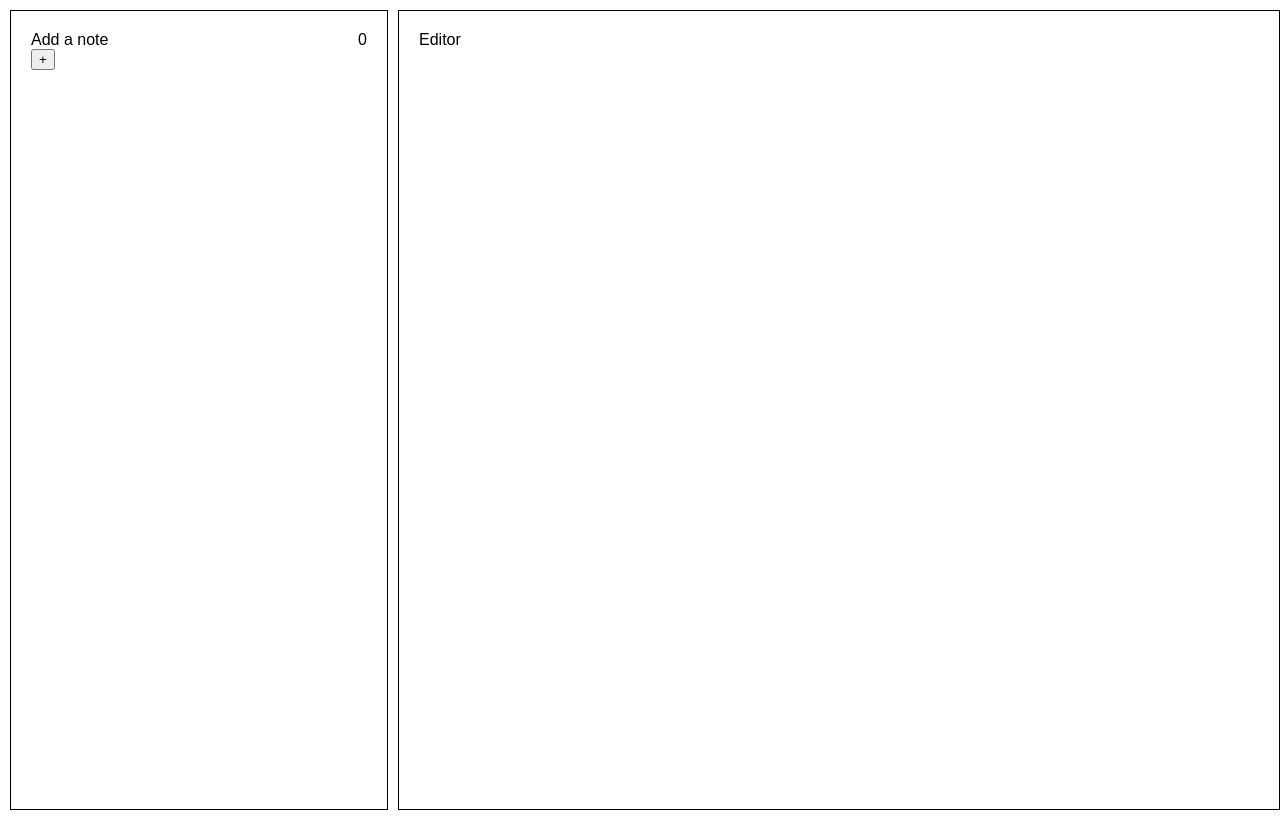
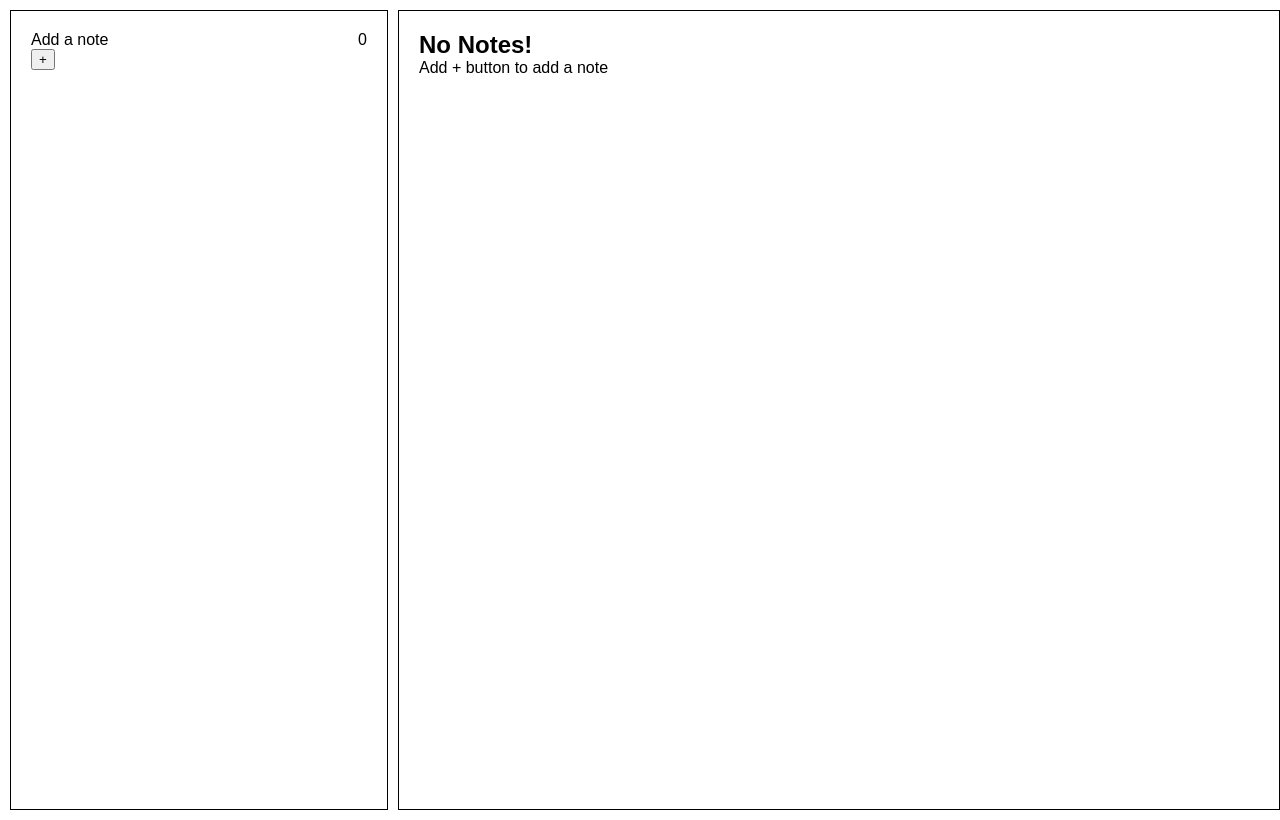
Before and after one commit to purohitdheeraj/Notes-App, a React (Vite) app: page / in a window 1280 px wide. Built offline with nearby package versions, Linux system fonts and the light colour scheme.

Commit message:
Feat: Editor

```diff
--- a/package.json
+++ b/package.json
@@ -14,6 +14,7 @@
     "react": "^18.2.0",
     "react-dom": "^18.2.0",
     "react-split": "^2.0.14",
+    "rehype-sanitize": "^5.0.1",
     "showdown": "^2.1.0"
   },
   "devDependencies": {
--- a/src/App.jsx
+++ b/src/App.jsx
@@ -14,11 +14,12 @@ function App() {
 	const addNote = () => {
 		let noteObj = {
 			id: nanoid(),
-			body: "Start Writing here",
+			body: "",
 			title: `New Note ${notes.length + 1}`,
 		};
 
 		setNotes((oldNotes) => [noteObj, ...oldNotes]);
+		setCurrentNoteId(noteObj.id);
 	};
 
 	const deleteNote = (id) => {
@@ -36,8 +37,18 @@ function App() {
 				(note) => note.id === currentNoteId
 			) || notes[0];
 
-		console.log(currentNote);
+		// console.log(currentNote);
 		return currentNote;
+	};
+
+	const updateNote = (bodyText) => {
+		setNotes((oldNotes) => {
+			return oldNotes.map((note) => {
+				return note.id === currentNoteId
+					? { ...note, body: bodyText }
+					: note;
+			});
+		});
 	};
 
 	return (
@@ -49,7 +60,11 @@ function App() {
 				currentNote={getCurrentNote()}
 				setCurrentNoteId={setCurrentNoteId}
 			/>
-			<Editor />
+			<Editor
+				notes={notes}
+				currentNote={getCurrentNote()}
+				updateNote={updateNote}
+			/>
 		</div>
 	);
 }
--- a/src/components/Editor.jsx
+++ b/src/components/Editor.jsx
@@ -1,7 +1,32 @@
-import React from "react";
+import React, { useState } from "react";
+import MDEditor from "@uiw/react-md-editor";
+import rehypeSanitize from "rehype-sanitize";
 
-function Editor() {
-	return <main className="editor">Editor</main>;
+function Editor(props) {
+	const { notes, currentNote, updateNote } = props;
+
+	// const [value, setValue] = useState("");
+
+	return (
+		<main className="editor">
+			{notes.length > 0 ? (
+				<MDEditor
+					value={currentNote.body}
+					onChange={updateNote}
+					placeholder="Write Here"
+					previewOptions={{
+						rehypePlugins: [[rehypeSanitize]],
+					}}
+					height="90vh"
+				/>
+			) : (
+				<div>
+					<h2>No Notes!</h2>
+					Add + button to add a note
+				</div>
+			)}
+		</main>
+	);
 }
 
 export default Editor;
```
Also changed, not shown: 2 other files (tests, documents, lock files or other folders).
